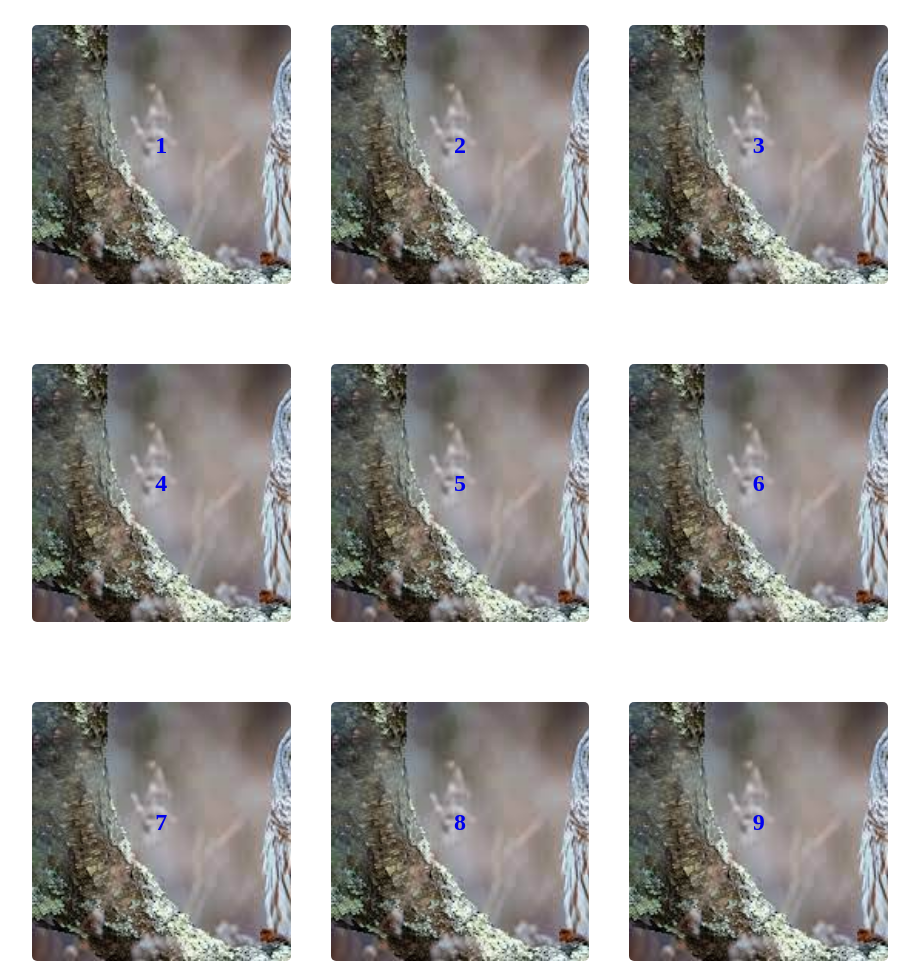
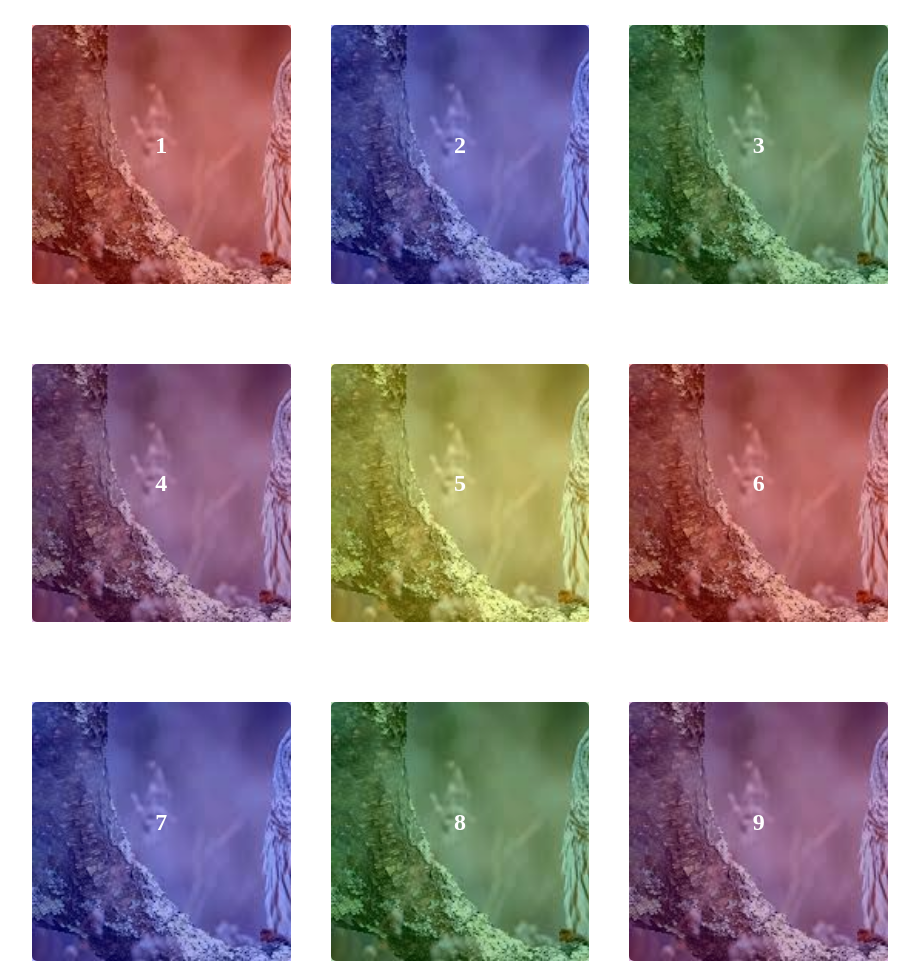
Before and after one commit to JonathanOsagie/PhantomTask1, a website: page index.html in a window 1280 px wide. Shown: the part 220-1184 px from the top of the page, without its empty margins (160-1079 px from the left). Drawn offline with Linux system fonts and the light colour scheme.

Commit message:
added slight color to articles

```diff
--- a/index.html
+++ b/index.html
@@ -45,74 +45,74 @@
                     </p>
                 </div>
                 <section class="main-tiles">
-                    <article class="main-tiles-tile">
-                        <a class="a main-tiles-tile-content" href="#12" id="1">
+                    <article class="main-tiles-tile ">
+                        <a class="a main-tiles-tile-content style--red" href="#12" id="1">
                             <h2 class="main-tiles-tile-content__title">1</h2>
                             <div class="main-tiles-tile-content__text">owl</div>
                         </a>
                     </article>
                     <article class="main-tiles-tile">
-                        <a class="a main-tiles-tile-content" href="index.html" id="2">
+                        <a class="a main-tiles-tile-content style--blue" href="index.html" id="2">
                             <h2 class="main-tiles-tile-content__title">2</h2>
                             <div class="main-tiles-tile-content__text">fox</div>
                         </a>
                     </article>
                     <article class="main-tiles-tile">
-                        <a class="a main-tiles-tile-content" href="index.html" id="3">
+                        <a class="a main-tiles-tile-content style--green" href="index.html" id="3">
                             <h2 class="main-tiles-tile-content__title">3</h2>
                             <div class="main-tiles-tile-content__text">shark</div>
                         </a>
                     </article>
                     <article class="main-tiles-tile">
-                        <a class="a main-tiles-tile-content" href="index.html" id="4">
+                        <a class="a main-tiles-tile-content style--purple" href="index.html" id="4">
                             <h2 class="main-tiles-tile-content__title">4</h2>
                             <div class="main-tiles-tile-content__text">puffin</div>
                         </a>
                     </article>
                     <article class="main-tiles-tile">
-                        <a class="a main-tiles-tile-content" href="index.html" id="5">
+                        <a class="a main-tiles-tile-content style--yellow" href="index.html" id="5">
                             <h2 class="main-tiles-tile-content__title">5</h2>
                             <div class="main-tiles-tile-content__text">hedgehog</div>
                         </a>
                     </article>
                     <article class="main-tiles-tile">
-                        <a class="a main-tiles-tile-content" href="index.html" id="6">
+                        <a class="a main-tiles-tile-content style--red" href="index.html" id="6">
                             <h2 class="main-tiles-tile-content__title">6</h2>
                             <div class="main-tiles-tile-content__text">penguin</div>
                         </a>
                     </article>
                     <article class="main-tiles-tile">
-                        <a class="a main-tiles-tile-content" href="index.html" id="7">
+                        <a class="a main-tiles-tile-content style--blue" href="index.html" id="7">
                             <h2 class="main-tiles-tile-content__title">7</h2>
                             <div class="main-tiles-tile-content__text">orca</div>
                         </a>
                     </article>
                     <article class="main-tiles-tile">
-                        <a class="a main-tiles-tile-content" href="index.html" id="8">
+                        <a class="a main-tiles-tile-content style--green" href="index.html" id="8">
                             <h2 class="main-tiles-tile-content__title">8</h2>
                             <div class="main-tiles-tile-content__text">dog</div>
                         </a>
                     </article>
                     <article class="main-tiles-tile">
-                        <a class="a main-tiles-tile-content" href="index.html" id="9">
+                        <a class="a main-tiles-tile-content style--purple" href="index.html" id="9">
                             <h2 class="main-tiles-tile-content__title">9</h2>
                             <div class="main-tiles-tile-content__text">cat</div>
                         </a>
                     </article>
                     <article class="main-tiles-tile">
-                        <a class="a main-tiles-tile-content" href="index.html" id="10">
+                        <a class="a main-tiles-tile-content style--yellow" href="index.html" id="10">
                             <h2 class="main-tiles-tile-content__title">10</h2>
                             <div class="main-tiles-tile-content__text">parrot</div>
                         </a>
                     </article>
                     <article class="main-tiles-tile">
-                        <a class="a main-tiles-tile-content" href="index.html" id="11">
+                        <a class="a main-tiles-tile-content style--red" href="index.html" id="11">
                             <h2 class="main-tiles-tile-content__title">11</h2>
                             <div class="main-tiles-tile-content__text">wolf</div>
                         </a>
                     </article>
                     <article class="main-tiles-tile">
-                        <a class="a main-tiles-tile-content" href="index.html" id="12">
+                        <a class="a main-tiles-tile-content style--blue" href="index.html" id="12">
                             <h2 class="main-tiles-tile-content__title">12</h2>
                             <div class="main-tiles-tile-content__text">tiger</div>
                         </a>
--- a/style.css
+++ b/style.css
@@ -73,6 +73,7 @@
     color: #585858;
     position: absolute;
     text-align: right;
+    cursor:default;
 }
 
 .header-items-close-content__icon{
@@ -82,6 +83,7 @@
 
 .header-items-close-content__icon:hover{
     color: red;
+    cursor: pointer;
 }
 
 .header-items-elements{
@@ -124,7 +126,7 @@
 
 .main-tiles-tile{
     width: calc(33.33333% - 2.5em);
-    min-height: 30px;
+    /* min-height: 30px; */
     aspect-ratio: 1 / 1;
     margin: 2.5em 2.5em 2.5em 0;
     border-radius: 5px;
@@ -135,6 +137,51 @@
     background-size: cover;
 }
 
+.style--red{
+    background: rgba(255, 0, 0, 0.3);
+    transition: 0.3s;
+}
+
+.style--red:hover{
+    background: rgba(255, 0, 0, 0);
+}
+
+.style--blue{
+    background: rgba(0, 0, 255, 0.3);
+    transition: 0.3s;
+}
+
+.style--blue:hover{
+    background: rgba(0, 0, 255, 0);
+}
+
+.style--green{
+    background: rgba(0, 128, 0, 0.3);
+    transition: 0.3s;
+}
+
+.style--green:hover{
+    background: rgba(0, 128, 0, 0);
+}
+
+.style--purple{
+    background: rgba(128, 0, 128, 0.3);
+    transition: 0.3s;
+}
+
+.style--purple:hover{
+    background: rgba(128, 0, 128, 0);
+}
+
+.style--yellow{
+    background: rgba(255, 255, 0, 0.3);
+    transition: 0.3s;
+}
+
+.style--yellow:hover{
+    background: rgba(255, 255, 0, 0);
+}
+
 .main-tiles-tile-content{
     width: 100%;
     height: 100%;
@@ -143,6 +190,10 @@
     flex-direction: column;
     align-items: center;
     justify-content: center;
+}
+
+.main-tiles-tile-content__title{
+    color: white;
 }
 
 .main-tiles-tile>.main-tiles-tile-content .main-tiles-tile-content__text {
```
